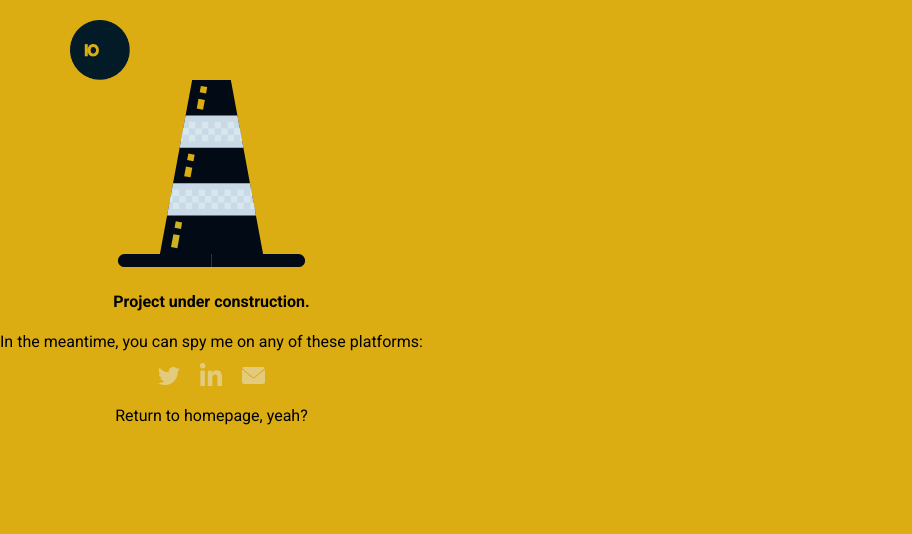
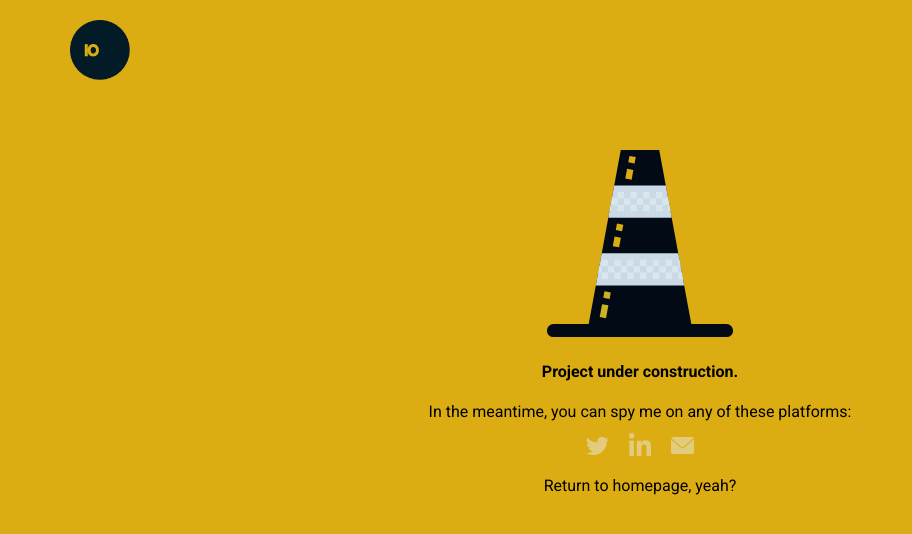
Before and after one commit to thisisobate/ikechionu_portfolio, a plain HTML site: page projects.html in a window 1280 px wide. Shown: the whole page, without its empty margins (0-912 px from the left). Drawn offline with Linux system fonts and the light colour scheme.

Commit message:
fixed text-align left issue in projects.html

```diff
--- a/css/style.css
+++ b/css/style.css
@@ -39,7 +39,9 @@ body {
   align-self: center;
 }
 
-.main_container {
+.main_container2 {
+  text-align: center;
+  border: 2px solid red;
 }
 
 h1 {
@@ -137,6 +139,8 @@ h1 {
 
 .body2 {
   text-align: center;
+  position: fixed;
+  width: 100%;
 }
 
 .md2 {
@@ -192,6 +196,10 @@ h1 {
 
 .socials2 {
   display: none;
+}
+
+.container {
+  margin-top: 70px;
 }
 
 @media (max-width: 500px) {
@@ -291,7 +299,7 @@ h1 {
 }
 
 @media (min-width: 1160px) {
-  body {
+  .body1 {
     position: fixed;
   }
 }
```
Also changed, not shown: index.html (+1 -1 lines).
